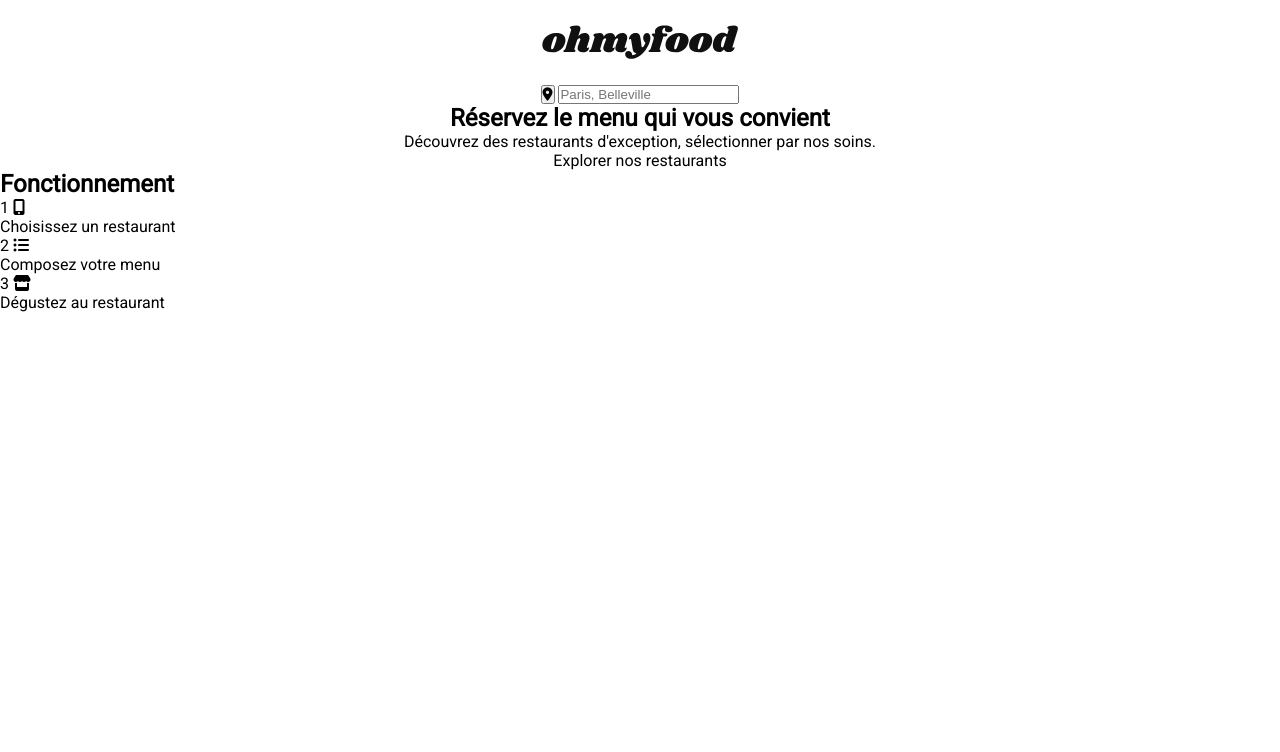
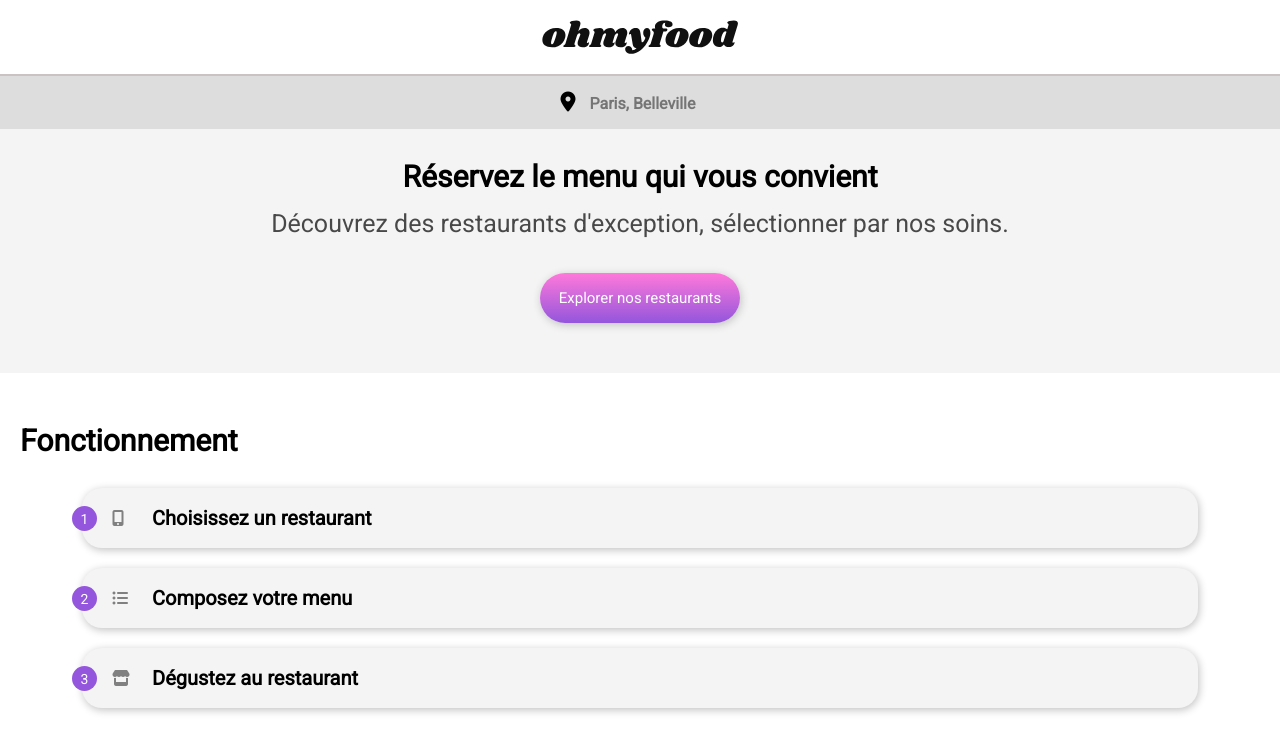
Before and after one commit to Radouane0/Projet-3, a website: page index.html in a window 1280 px wide. Drawn offline with Linux system fonts and the light colour scheme.

Commit message:
Mise en place sass page d'accueil du début jusqu'à la partie "Fonctionnement"

```diff
--- a/index.html
+++ b/index.html
@@ -13,6 +13,7 @@
     <img class="header__img" src="images/logo/ohmyfood@2x.svg" alt="Ohmyfood">
 </header>
 <main>
+    <!--Information sur les restaurants!-->
     <section class="infos-restau">
         <div class="infos-restau__lieu">
             <form class="villes" name="recherche" action="#" method="post">
@@ -25,18 +26,20 @@
         <div class="infos-restau__liste">
             <h1>Réservez le menu qui vous convient</h1>
             <p>Découvrez des restaurants d'exception, sélectionner par nos soins.</p>
-            <div class="infos-restau__btn">Explorer nos restaurants</div>
+            <div class="infos-restau__btn btn">Explorer nos restaurants</div>
         </div>
     </section>
+    <!--Fonctionnement du site-->
+    <article class="article-fonctionnement">
+        <h2>Fonctionnement</h2>
         <section class="fonctionnement">
-        <h2>Fonctionnement</h2>
             <div class="fonctionnement__card">
                 <span class="fonctionnement__card-step">1</span>
                 <i class="fa-solid fa-mobile-screen-button"></i>
                 <p>Choisissez un restaurant</p>
             </div>
             <div class="fonctionnement__card">
-            <span class="fonctionnemnt__card-step">2</span>
+                <span class="fonctionnement__card-step">2</span>
                 <i class="fa-solid fa-list-ul"></i>
                 <p>Composez votre menu</p>
             </div>
@@ -46,6 +49,8 @@
                 <p>Dégustez au restaurant</p>
             </div>
         </section>
+    </article>
+    <!--Liste des restaurants-->
 </main>
 </body>
 </html>
--- a/sass/base/_typography.scss
+++ b/sass/base/_typography.scss
@@ -3,3 +3,30 @@
 body, html {
     font-family: roboto;
 }
+
+.infos-restau h1 {
+    font-weight: 800;
+    font-size: 30px;
+    margin-top: 30px;
+    padding-left: 20px;
+    padding-right: 20px;
+}
+
+.infos-restau p {
+    font-size: 25px;
+    margin-top: 15px;
+    opacity: 70%;
+    padding-left: 20px;
+    padding-right: 20px;
+}
+
+.article-fonctionnement h2 {
+    margin-left: 20px;
+    font-size: 30px;
+}
+
+.fonctionnement__card p {
+    margin-left: 20px;
+    font-size: 20px;
+    font-weight: 800;
+}
--- a/sass/components/_buttons.scss
+++ b/sass/components/_buttons.scss
@@ -0,0 +1,12 @@
+.btn {
+    display: flex;
+    justify-content: center;
+    align-items: center;
+    height: 50px;
+    width: 200px;
+    background: linear-gradient($color-secondary, $color-primary);
+    font-size: 15px;
+    color: white;
+    border-radius: 100px;
+    box-shadow: 1px 2px 8px #c1c1c1;
+}
--- a/sass/layout/_header.scss
+++ b/sass/layout/_header.scss
@@ -2,6 +2,6 @@
     display: flex;
     justify-content: center;
     &__img {
-        margin: 25px 0;
+        margin: 20px 0;
     }
 }
--- a/sass/pages/_accueil.scss
+++ b/sass/pages/_accueil.scss
@@ -2,13 +2,88 @@
     display: flex;
     flex-direction: column;
     align-items: center;
+    background-color: rgb(221, 221, 221);
+    width: 100%;
     &__lieu {
         display: flex;
         justify-content: center;
+        align-items: baseline;
+        width: 100%;
+        padding: 15px 0;
+        border-top: #cbc3c3 solid 2px;
+    }
+    &__lieu input {
+        border: none;
+        background-color: transparent;
+        margin-left: 10px;
+        max-width: 130px;
+        font-family: 'Roboto';
+        font-size: inherit;
+        font-weight: 800;
     }
     &__liste {
         display: flex;
         flex-direction: column;
         align-items: center;
+        background-color: #f4f4f4;
+        width: 100%;
+        text-align: center;
+    }
+    &__btn {
+        margin-top: 35px;
+        margin-bottom: 50px;
     }
 }
+
+.villes__map {
+    background: transparent;
+    border: transparent;
+    font-size: 20px;
+}
+
+.article-fonctionnement {
+    margin-top: 50px;
+}
+
+.fonctionnement {
+    display: flex;
+    flex-direction: column;
+    align-items: center;
+    margin-top: 30px;
+    padding-left: 20px;
+    padding-right: 20px;
+    &__card {
+        position: relative;
+        display: flex;
+        flex-direction: row;
+        align-items: center;
+        width: 90%;
+        background-color: #f4f4f4;
+        margin-bottom: 20px;
+        border-radius: 20px;
+        transition: background-color 100ms ease;
+        height: 60px;
+        box-shadow: 1px 2px 8px #c1c1c1;
+    }
+    &__card-step {
+        position: absolute;
+        text-align: center;
+        font-size: 14px;
+        left: -10px;
+        padding-top: 5px;
+        height: 20px;
+        width: 25px;
+        border-radius: 50%;
+        background-color: #9356DC;
+        color: white;
+    }
+    &__card i {
+        color: grey;
+        margin-left: 30px;
+        width: 20px;
+    }
+    &__card:hover {
+        background-color: #f2eafb;
+    }
+
+}
```
Also changed, not shown: css/style.css, 1 other file. Lines whose indentation alone changed are shown as unchanged.
